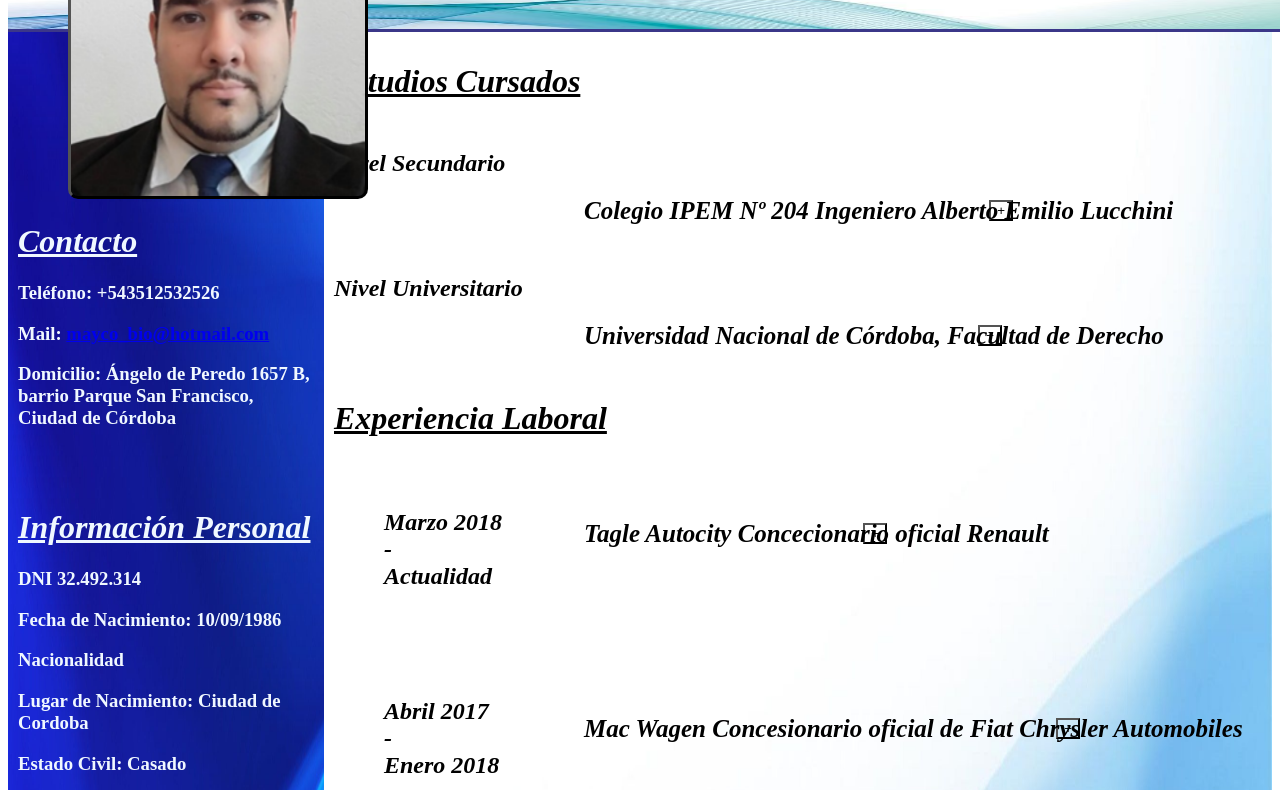
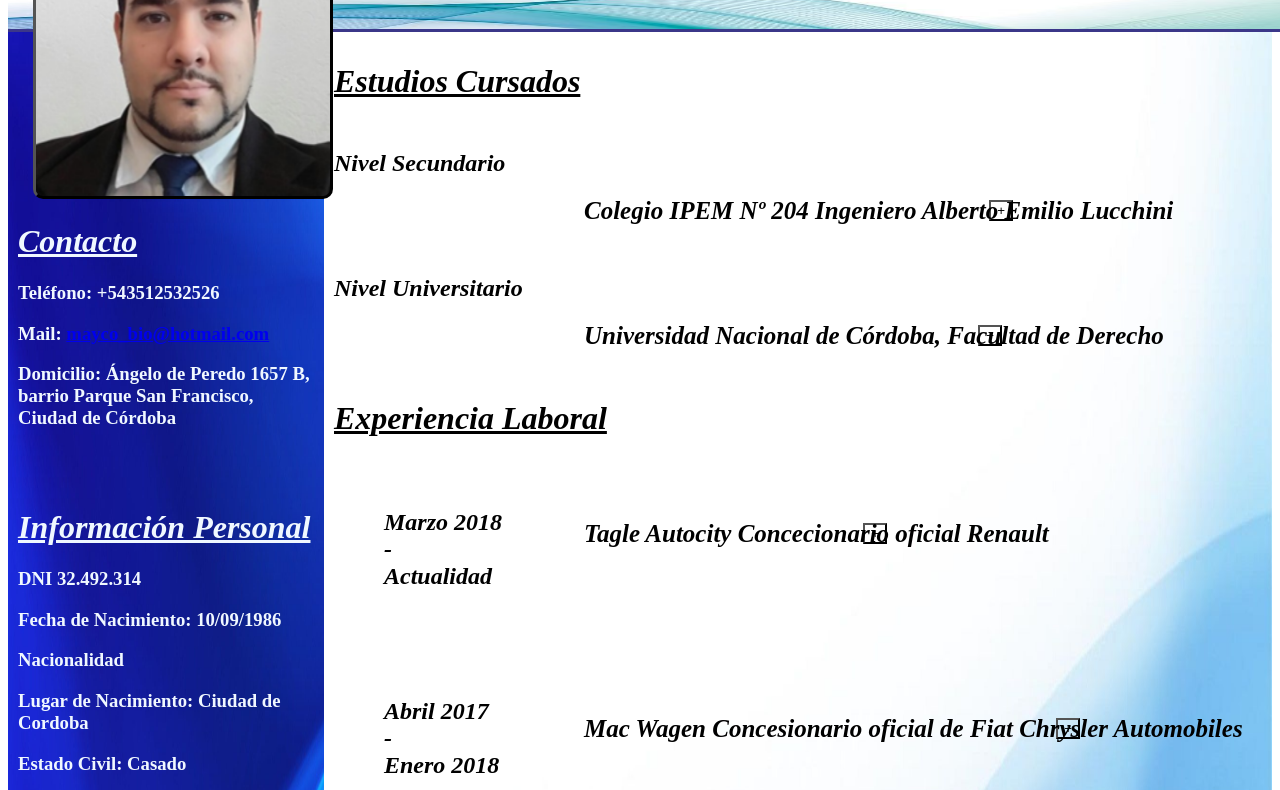
Before and after one commit to MaycoGimenez/maycogimenez.github.io, a plain HTML site: page index.html in a window 1280 px wide. Shown: the part 140-930 px from the top of the page. Drawn offline with Linux system fonts and the light colour scheme.

Commit message:
Update estilos.css

```diff
--- a/CSS/estilos.css
+++ b/CSS/estilos.css
@@ -44,7 +44,7 @@ img {
   height: 300px;
   background-color: black;
   position: absolute;
-  margin: -130px 0px 0px 60px;
+  margin: -130px 0px 0px 25px;
   border-radius: 10px;
   border: outset black ;
 }
```
